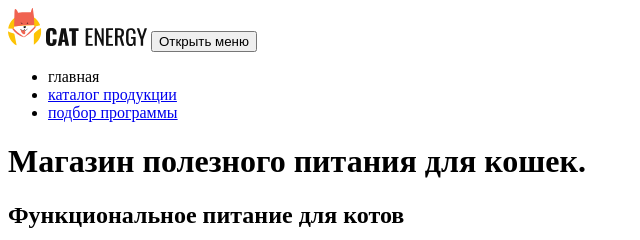
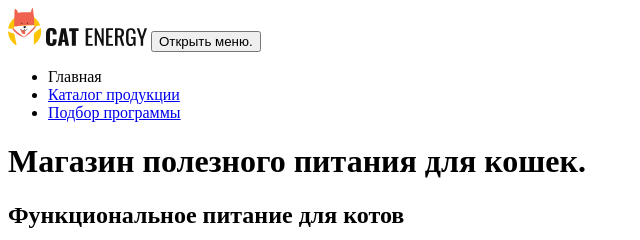
Before and after one commit to htmlacademy-adaptive/1239257-cat-energy-25, a website: page source/index.html in a window 1280 px wide. Shown: the top 240 px of the page, 0-640 px from the left. Drawn offline with Linux system fonts and the light colour scheme.

Commit message:
Добавлены исправления

```diff
--- a/source/index.html
+++ b/source/index.html
@@ -12,17 +12,17 @@
           <img class="logo__name" src="img/logo/logo-text.svg" alt="Название магазина." width="101" height="18">
         </a>
         <button class="main-nav__toggle" type="button">
-          <span class="visually-hidden">Открыть меню</span>
+          <span class="visually-hidden">Открыть меню.</span>
         </button>
         <ul class="main-nav__list">
           <li class="main-nav__item">
-            <a class="main-nav__link main-nav__link--active">главная</a>
+            <a class="main-nav__link main-nav__link--active">Главная</a>
           </li>
           <li class="main-nav__item">
-            <a class="main-nav__link" href="catalog.html">каталог продукции</a>
+            <a class="main-nav__link" href="catalog.html">Каталог продукции</a>
           </li>
           <li class="main-nav__item">
-            <a class="main-nav__link" href="form.html">подбор программы</a>
+            <a class="main-nav__link" href="form.html">Подбор программы</a>
           </li>
         </ul>
      </nav>
@@ -121,7 +121,7 @@
             <div class="photoslider__slider-wrapper"></div>
               <button class="photoslider__button" type="button">было</button>
               <div class="photoslider__line">
-                <span class="photoslider__handle" aria-label="Переключатель изображений."></span>
+                <span class="photoslider__handle"></span>
               </div>
               <button class="photoslider__button" type="button">стало</button>
           </div>
@@ -129,6 +129,7 @@
       </section>
       <section class="contacts">
         <div class="contacts__card-wrapper">
+          <h2 class="visually-hidden">Контакты.</h2>
           <div class="contacts__wrapper">
             <div class="contacts__inner">
               <p class="contacts__slogan">
```
